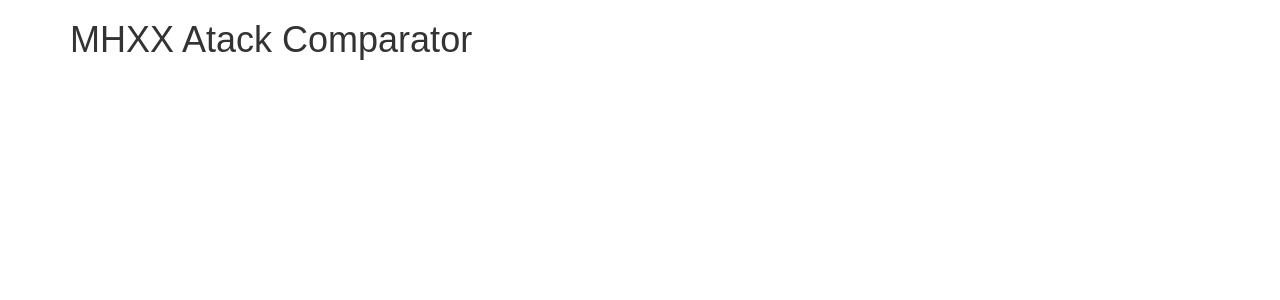
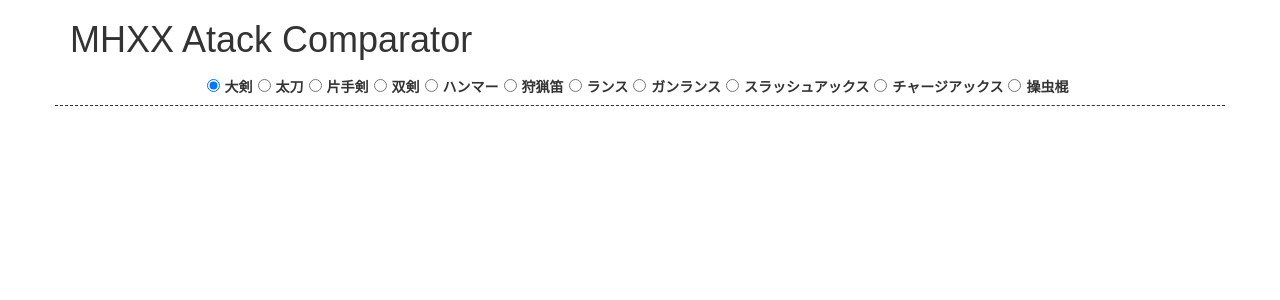
Before and after one commit to autopp/mhxx-atk-cmp, a React (Create React App) app: page / in a window 1280 px wide. Shown: the top 300 px of the page. Built offline with nearby package versions, Linux system fonts and the light colour scheme.

Commit message:
port WeaponRow

```diff
--- a/src/App.js
+++ b/src/App.js
@@ -1,7 +1,21 @@
 import React, { Component } from 'react';
-import SyncInput from './SyncInput'
+import WeaponRow from './WeaponRow'
+import './App.css'
 
 class App extends Component {
+  weapons = [
+    { value: 'greatSword', factor: {}, text: '大剣' },
+    { value: 'longSword', factor: {}, text: '太刀' },
+    { value: 'swordAndShield', factor: {}, text: '片手剣' },
+    { value: 'dualSword', factor: {}, text: '双剣' },
+    { value: 'hammer', factor: {}, text: 'ハンマー' },
+    { value: 'huntingHorn', factor: {}, text: '狩猟笛' },
+    { value: 'Lance', factor: {}, text: 'ランス' },
+    { value: 'gunlance', factor: {}, text: 'ガンランス' },
+    { value: 'switchAxe', factor: {}, text: 'スラッシュアックス' },
+    { value: 'chargeBlade', factor: {}, text: 'チャージアックス' },
+    { value: 'insectGlaive', factor: {}, text: '操虫棍' }
+  ]
   render() {
     return (
       <div className="container">
@@ -10,6 +24,7 @@
             <h1>MHXX Atack Comparator</h1>
           </div>
         </div>
+        <WeaponRow item="weapon" weapons={this.weapons} value="greatSword" onChange={null} />
       </div>
     );
   }
--- /dev/null
+++ b/src/WeaponRow.js
@@ -0,0 +1,24 @@
+import React, { Component } from 'react';
+
+class WeaponRow extends Component {
+  createRadioButton = (weapon, idx) => {
+    return (
+      <label key={idx} className="radioButton">
+        <input type="radio" name={this.props.item} value={weapon.value} checked={this.props.value === weapon.value} onChange={this.onChange}></input>{weapon.text}
+      </label>
+    );
+  }
+  onChange = e => this.props.onChange(e.target.value);
+  render() {
+    let radioButtons = this.props.weapons.map(this.createRadioButton);
+    return (
+      <div className="row inputRow">
+        <div className="col-lg-12 center">
+          {radioButtons}
+        </div>
+      </div>
+    );
+  }
+}
+
+export default WeaponRow;
```
